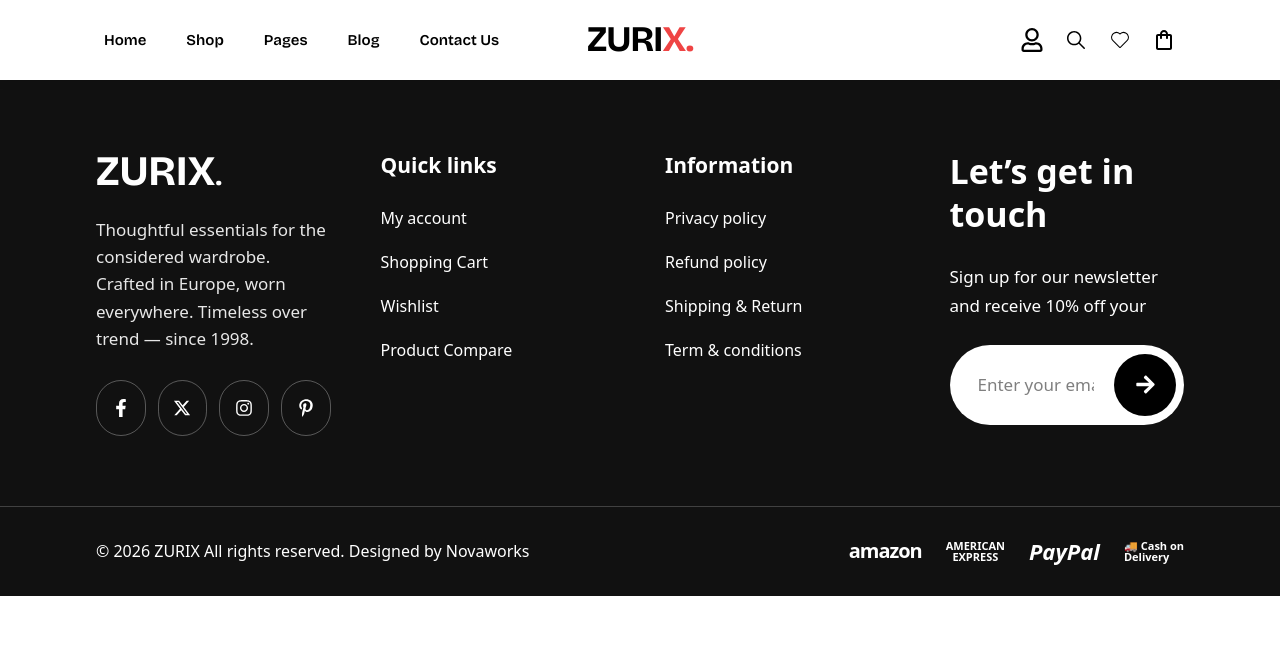
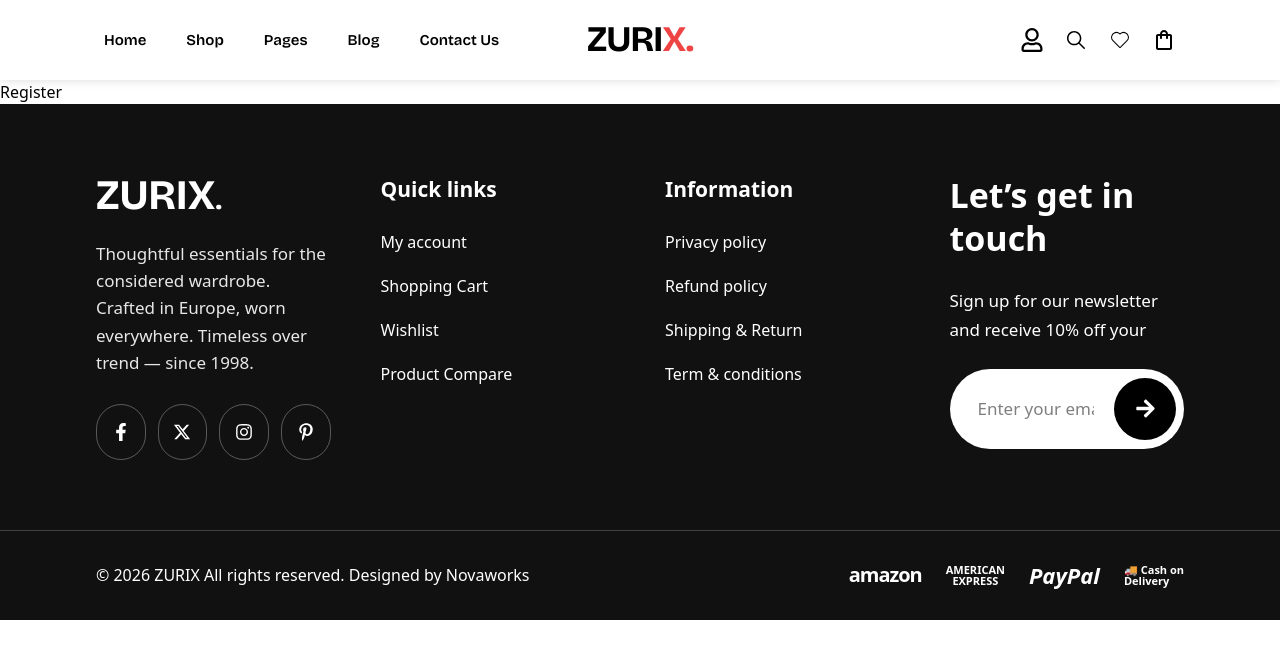
Before and after one commit to prateek205/ZURIX_frontend, a React (Vite) app: page /register in a window 1280 px wide. Shown: the top 658 px of the page. Built offline with nearby package versions, Linux system fonts and the light colour scheme; no server answers.

Commit message:
update RegisterPage.jsx, Register.jsx, App.jsx

```diff
--- a/src/App.jsx
+++ b/src/App.jsx
@@ -13,6 +13,7 @@
 import WishlistSection from "./pages/WishlistSection";
 import { Slide, ToastContainer } from "react-toastify";
 import OrderHistory from "./components/orders/OrderHistory";
+import RegisterPage from "./pages/RegisterPage";
 
 const App = () => {
   return (
@@ -33,13 +34,14 @@
       <Navbar />
       <Routes>
         <Route path="/" element={<HeroPage />} />
+        <Route path="/register" element={<RegisterPage />} />
         <Route path="/login" element={<Login />} />
         <Route path="/profile" element={<Profile />} />
         <Route path="/products" element={<ProductsPage />} />
         <Route path="/productDetail/:id" element={<ProductDetails />} />
         <Route path="/cart" element={<CartPage />} />
         <Route path="/order" element={<OrderPage />} />
-        <Route path="/orderHistory" element={<OrderHistory/>}/>
+        <Route path="/orderHistory" element={<OrderHistory />} />
         <Route path="/order-success" element={<Order_Success />} />
         <Route path="/wishlist" element={<WishlistSection />} />
       </Routes>
--- /dev/null
+++ b/src/components/Register.jsx
@@ -0,0 +1,9 @@
+import React from 'react'
+
+const Register = () => {
+  return (
+    <div>Register</div>
+  )
+}
+
+export default Register
--- /dev/null
+++ b/src/pages/RegisterPage.jsx
@@ -0,0 +1,12 @@
+import React from "react";
+import Register from "../components/Register";
+
+const RegisterPage = () => {
+  return (
+    <section>
+      <Register />
+    </section>
+  );
+};
+
+export default RegisterPage;
```
